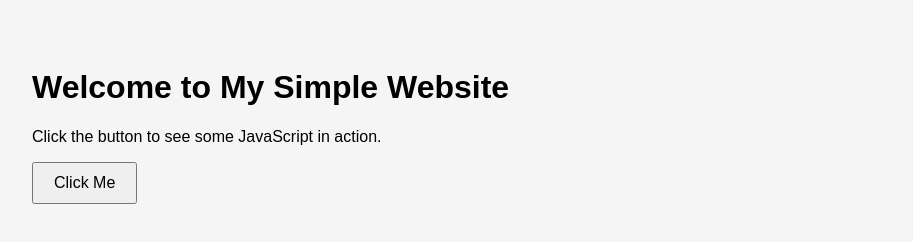
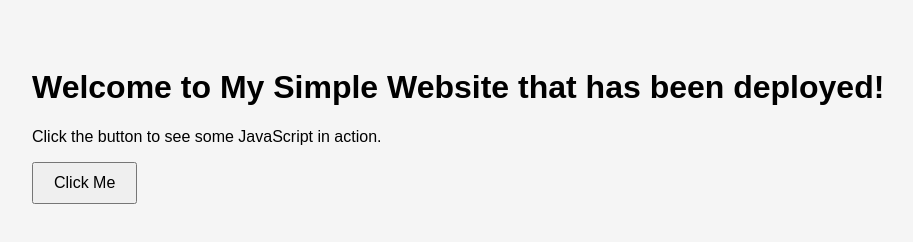
Before and after one commit to ash-coxy/devops-assignment, a website: page index.html in a window 1280 px wide. Shown: the whole page, without its empty margins (16-929 px from the left). Drawn offline with Linux system fonts and the light colour scheme.

Commit message:
Update index.html

```diff
--- a/index.html
+++ b/index.html
@@ -24,7 +24,7 @@
 </head>
 <body>
 
-    <h1>Welcome to My Simple Website</h1>
+    <h1>Welcome to My Simple Website that has been deployed!</h1>
     <p>Click the button to see some JavaScript in action.</p>
 
     <button onclick="showMessage()">Click Me</button>
```
